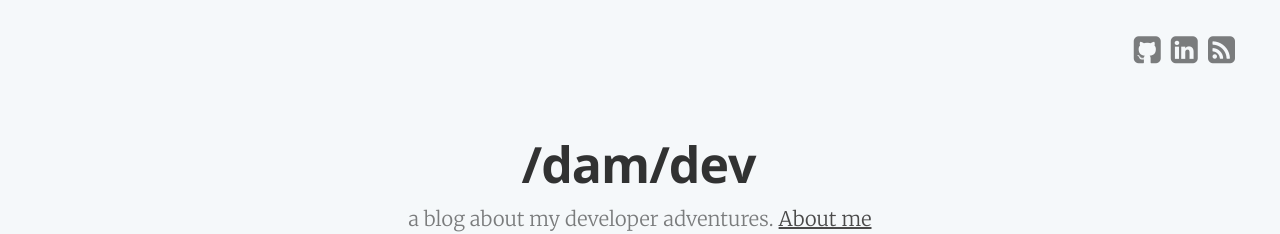
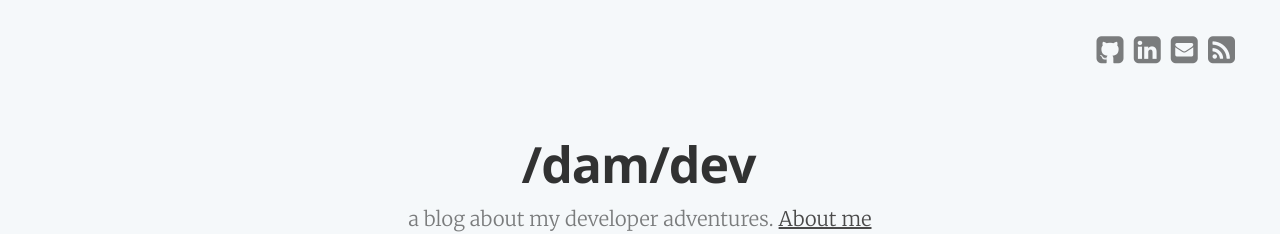
Before and after one commit to damsonn/damsonn.github.io, a Jekyll site: the page built from index.html, in a window 1280 px wide. Shown: the top 234 px of the page. Built offline with Jekyll 4.4.1, drawn with Linux system fonts in a browser that asks for light colours; Markdown is read by kramdown in place of the engine named in the settings; the list of posts is cut into pages by our own code.

Commit message:
added email to social

```diff
--- a/_config.yml
+++ b/_config.yml
@@ -15,6 +15,7 @@ author:         'Damien Dormal'
 
 google_analytics: 'UA-40663494-2'
 # Social
+email: dormal.damien@gmail.com
 disqus_short_name: damdev
 linkedin_user: damiendormal
 github_user: damsonn
--- a/_includes/social.html
+++ b/_includes/social.html
@@ -1,3 +1,4 @@
 <a class="social-button" href="{{ site.baseurl }}rss.xml"><i class="fa fa-rss-square fa-lg" style="font-size: 1.75em"></i></a>
+<a class="social-button" href="mailto:{{ site.email }}"><i class="fa fa-envelope-square fa-lg" style="font-size: 1.75em"></i></a>
 <a class="social-button" href="https://linkedin.com/in/{{ site.linkedin_user }}"><i class="fa fa-linkedin-square fa-lg" style="font-size: 1.75em"></i></a>
 <a class="social-button" href="https://github.com/{{ site.github_user }}"><i class="fa fa-github-square fa-lg" style="font-size: 1.75em"></i></a>
```
